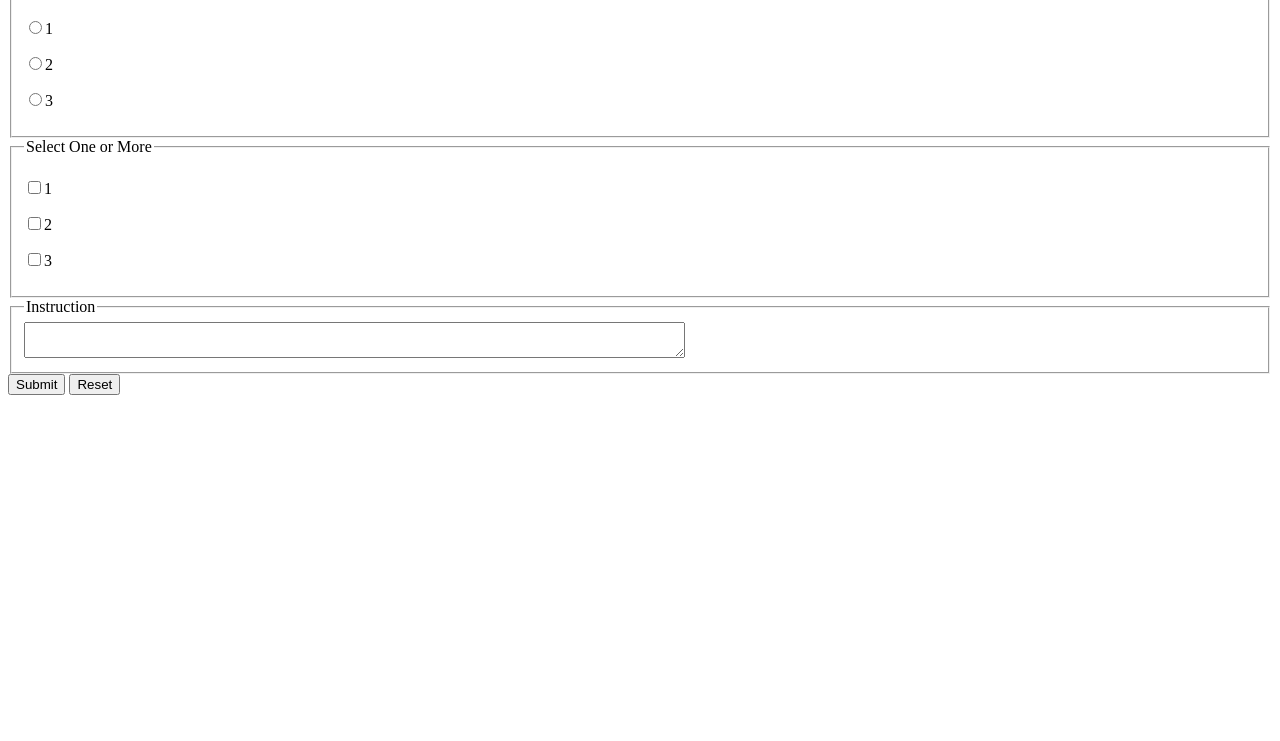
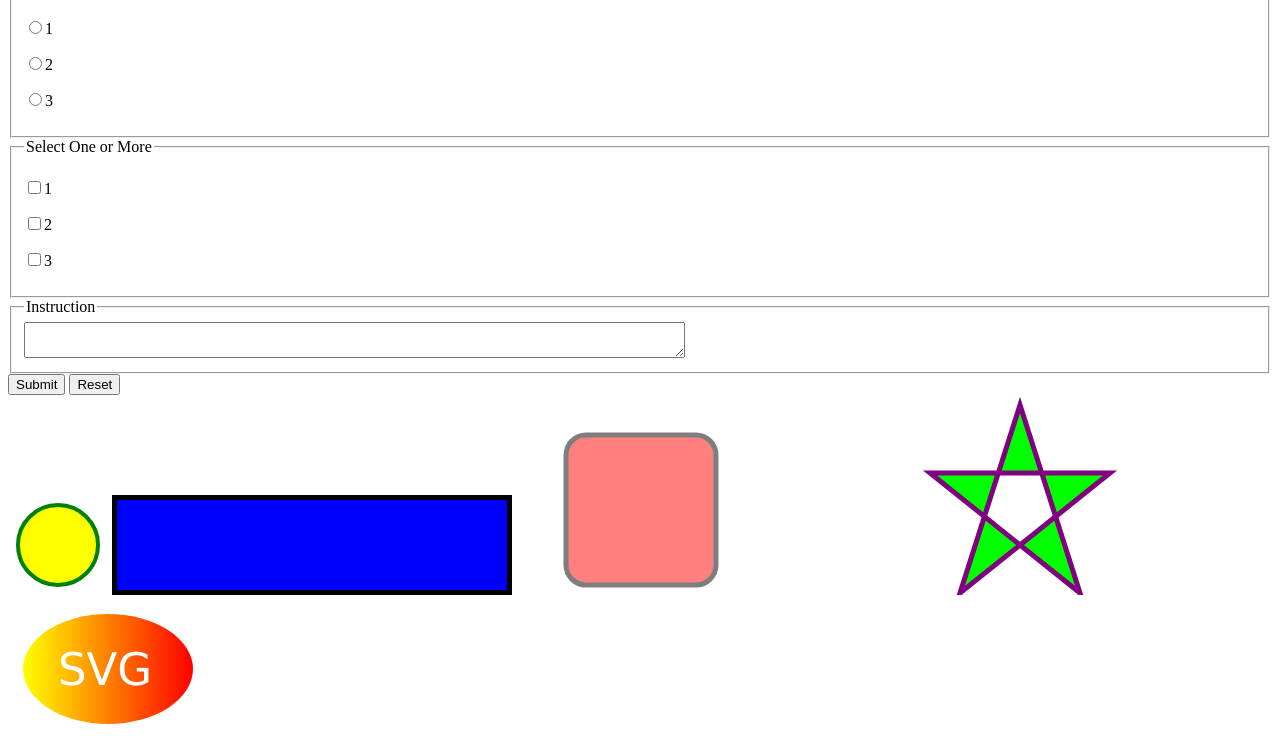
Before and after one commit to TanhaR31/PH-Mod, a plain HTML site: page Mod6.html in a window 1280 px wide. Shown: the part 1475-2216 px from the top of the page. Before the commit the page ends 1878 px from the top, so only its background shows below. Drawn offline with Linux system fonts and the light colour scheme.

Commit message:
Practice Mod 6

```diff
--- a/Mod6.html
+++ b/Mod6.html
@@ -16,14 +16,17 @@
             width: 500px;
         }
 
-        table{
+        table {
             border-collapse: collapse;
         }
-        td, th{
+
+        td,
+        th {
             border: 2px solid yellow;
             padding: 50px 50px;
         }
-        textarea:focus{
+
+        textarea:focus {
             border-radius: 30px;
             padding: 0 30px;
         }
@@ -31,6 +34,7 @@
 </head>
 
 <body>
+
     <header>
         <nav>
             <!-- navbar -->
@@ -130,6 +134,31 @@
     </form>
 
     <!-- 6-7 -->
+    <svg title="This is a circle" width="100" height="100">
+        <circle cx="50" cy="50" r="40" stroke="green" stroke-width="4" fill="yellow" />
+    </svg>
+    <svg width="400" height="100">
+        <rect width="400" height="100" style="fill:rgb(0,0,255);stroke-width:10;stroke:rgb(0,0,0)" />
+    </svg>
+    <svg width="400" height="180">
+        <rect x="50" y="20" rx="20" ry="20" width="150" height="150"
+            style="fill:red;stroke:black;stroke-width:5;opacity:0.5" />
+    </svg>
+    <svg width="300" height="200">
+        <polygon points="100,10 40,198 190,78 10,78 160,198"
+            style="fill:lime;stroke:purple;stroke-width:5;fill-rule:evenodd;" />
+    </svg>
+    <svg height="130" width="500">
+        <defs>
+            <linearGradient id="grad1" x1="0%" y1="0%" x2="100%" y2="0%">
+                <stop offset="0%" style="stop-color:rgb(255,255,0);stop-opacity:1" />
+                <stop offset="100%" style="stop-color:rgb(255,0,0);stop-opacity:1" />
+            </linearGradient>
+        </defs>
+        <ellipse cx="100" cy="70" rx="85" ry="55" fill="url(#grad1)" />
+        <text fill="#ffffff" font-size="45" font-family="Verdana" x="50" y="86">SVG</text>
+        Sorry, your browser does not support inline SVG.
+    </svg>
 
 </body>
 
```
